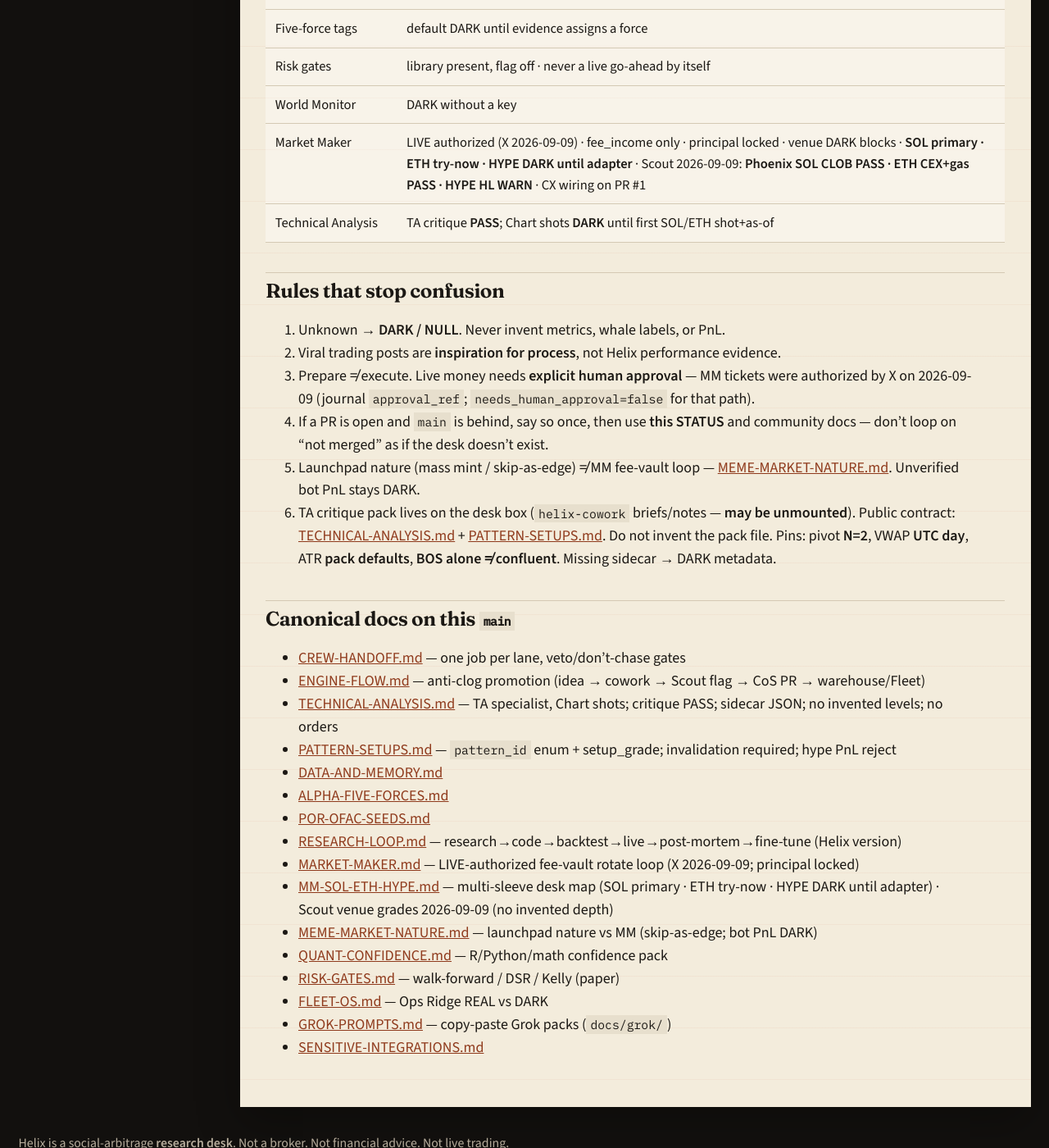
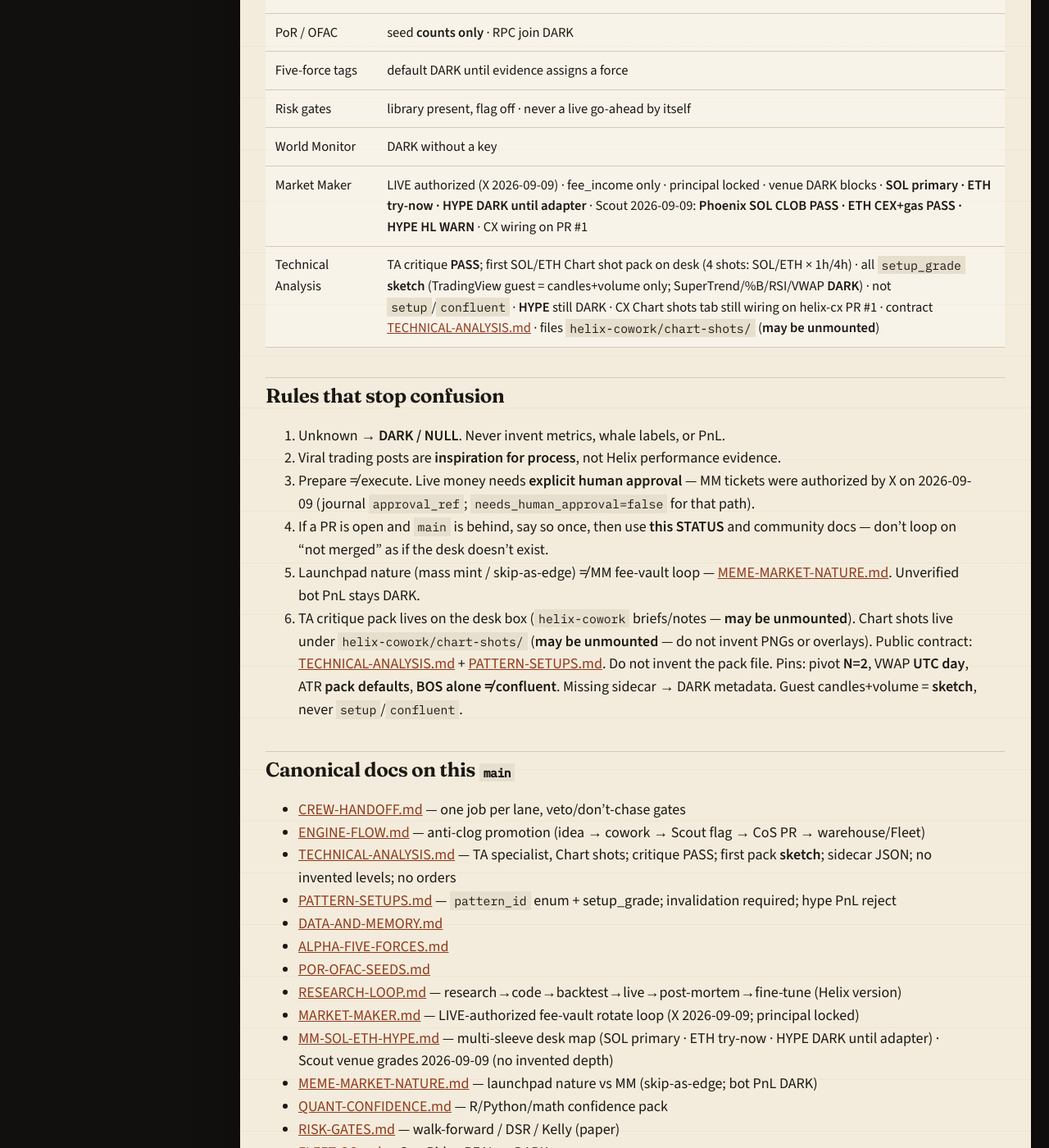
Before and after one commit to fh2fcr42z2-glitch/helix-community, a Jekyll site: the page built from docs/STATUS.md, in a window 1280 px wide and 1400 px high, scrolled down 864 px. Shown: the whole window at 82% size. Built offline with Jekyll 4.4.1, drawn with Linux system fonts in a browser that asks for light colours; our own code applies the rules of GitHub Pages for plain Markdown files.

Commit message:
docs: STATUS — first SOL/ETH Chart shot pack is sketch
TA critique stays PASS. First desk pack is four TradingView-guest
shots (SOL/ETH × 1h/4h), all setup_grade sketch; overlays DARK.
Do not claim setup/confluent. HYPE still DARK. CX tab still PR #1.

Co-authored-by: fh2fcr42z2-glitch <fh2fcr42z2-glitch@users.noreply.github.com>

```diff
--- a/docs/STATUS.md
+++ b/docs/STATUS.md
@@ -17,7 +17,7 @@
 | Risk gates | library present, flag off · never a live go-ahead by itself |
 | World Monitor | DARK without a key |
 | Market Maker | LIVE authorized (X 2026-09-09) · fee_income only · principal locked · venue DARK blocks · **SOL primary · ETH try-now · HYPE DARK until adapter** · Scout 2026-09-09: **Phoenix SOL CLOB PASS · ETH CEX+gas PASS · HYPE HL WARN** · CX wiring on PR #1 |
-| Technical Analysis | TA critique **PASS**; Chart shots **DARK** until first SOL/ETH shot+as-of |
+| Technical Analysis | TA critique **PASS**; first SOL/ETH Chart shot pack on desk (4 shots: SOL/ETH × 1h/4h) · all `setup_grade` **sketch** (TradingView guest = candles+volume only; SuperTrend/%B/RSI/VWAP **DARK**) · not `setup`/`confluent` · **HYPE** still DARK · CX Chart shots tab still wiring on helix-cx PR #1 · contract [TECHNICAL-ANALYSIS.md](./TECHNICAL-ANALYSIS.md) · files `helix-cowork/chart-shots/` (**may be unmounted**) |
 
 ## Rules that stop confusion
 1. Unknown → **DARK / NULL**. Never invent metrics, whale labels, or PnL.
@@ -25,12 +25,12 @@
 3. Prepare ≠ execute. Live money needs **explicit human approval** — MM tickets were authorized by X on 2026-09-09 (journal `approval_ref`; `needs_human_approval=false` for that path).
 4. If a PR is open and `main` is behind, say so once, then use **this STATUS** and community docs — don’t loop on “not merged” as if the desk doesn’t exist.
 5. Launchpad nature (mass mint / skip-as-edge) ≠ MM fee-vault loop — [MEME-MARKET-NATURE.md](./MEME-MARKET-NATURE.md). Unverified bot PnL stays DARK.
-6. TA critique pack lives on the desk box (`helix-cowork` briefs/notes — **may be unmounted**). Public contract: [TECHNICAL-ANALYSIS.md](./TECHNICAL-ANALYSIS.md) + [PATTERN-SETUPS.md](./PATTERN-SETUPS.md). Do not invent the pack file. Pins: pivot **N=2**, VWAP **UTC day**, ATR **pack defaults**, **BOS alone ≠ confluent**. Missing sidecar → DARK metadata.
+6. TA critique pack lives on the desk box (`helix-cowork` briefs/notes — **may be unmounted**). Chart shots live under `helix-cowork/chart-shots/` (**may be unmounted** — do not invent PNGs or overlays). Public contract: [TECHNICAL-ANALYSIS.md](./TECHNICAL-ANALYSIS.md) + [PATTERN-SETUPS.md](./PATTERN-SETUPS.md). Do not invent the pack file. Pins: pivot **N=2**, VWAP **UTC day**, ATR **pack defaults**, **BOS alone ≠ confluent**. Missing sidecar → DARK metadata. Guest candles+volume = **sketch**, never `setup`/`confluent`.
 
 ## Canonical docs on this `main`
 - [CREW-HANDOFF.md](./CREW-HANDOFF.md) — one job per lane, veto/don’t-chase gates
 - [ENGINE-FLOW.md](./ENGINE-FLOW.md) — anti-clog promotion (idea → cowork → Scout flag → CoS PR → warehouse/Fleet)
-- [TECHNICAL-ANALYSIS.md](./TECHNICAL-ANALYSIS.md) — TA specialist, Chart shots; critique PASS; sidecar JSON; no invented levels; no orders
+- [TECHNICAL-ANALYSIS.md](./TECHNICAL-ANALYSIS.md) — TA specialist, Chart shots; critique PASS; first pack **sketch**; sidecar JSON; no invented levels; no orders
 - [PATTERN-SETUPS.md](./PATTERN-SETUPS.md) — `pattern_id` enum + setup_grade; invalidation required; hype PnL reject
 - [DATA-AND-MEMORY.md](./DATA-AND-MEMORY.md)
 - [ALPHA-FIVE-FORCES.md](./ALPHA-FIVE-FORCES.md)
```
Also changed, not shown: docs/FLEET-OS.md (+2 -2 lines), docs/PATTERN-SETUPS.md (+2 -2 lines), docs/TECHNICAL-ANALYSIS.md (+4 -4 lines).
